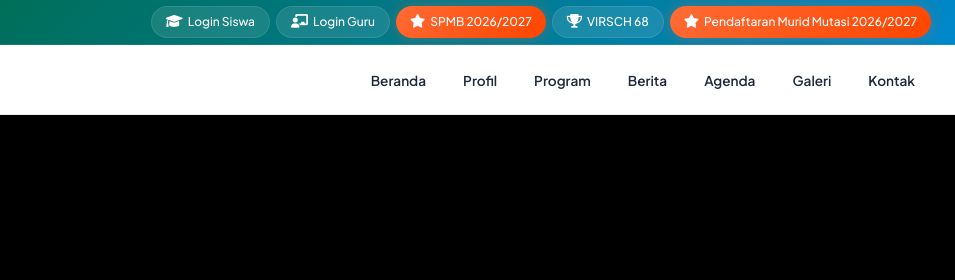
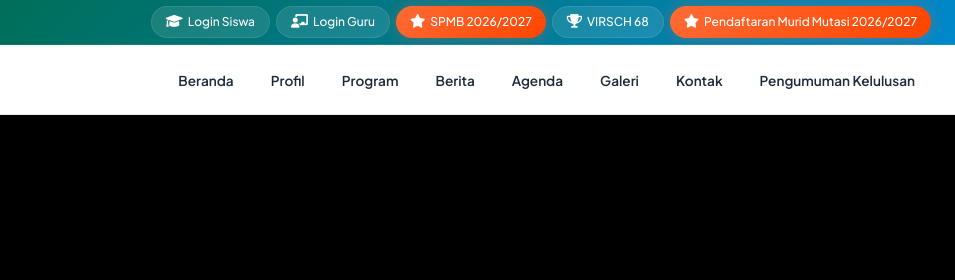
Before and after one commit to nadhiframadhan780-dev/smanegeri68jakarta, a plain HTML site: page sman68.html in a window 1280 px wide. Shown: the top 280 px of the page, 325-1280 px from the left. Drawn offline with nearby package versions, Linux system fonts and the light colour scheme; no server answers.

Commit message:
sman68.html

```diff
--- a/sman68.html
+++ b/sman68.html
@@ -87,6 +87,7 @@
                 <li><a href="#agenda" class="nav-link">Agenda</a></li>
                 <li><a href="#galeri" class="nav-link">Galeri</a></li>
                 <li><a href="#kontak" class="nav-link">Kontak</a></li>
+                <li><a href="https://smanegeri68jakarta.vercel.app/pengumuman-kelulusan-kelas-12-angkatan-26-sman-68-jakarta.html" class="nav-link">Pengumuman Kelulusan</a></li>
             </ul>
             <div class="nav-toggle" id="navToggle">
                 <span></span><span></span><span></span>
```
